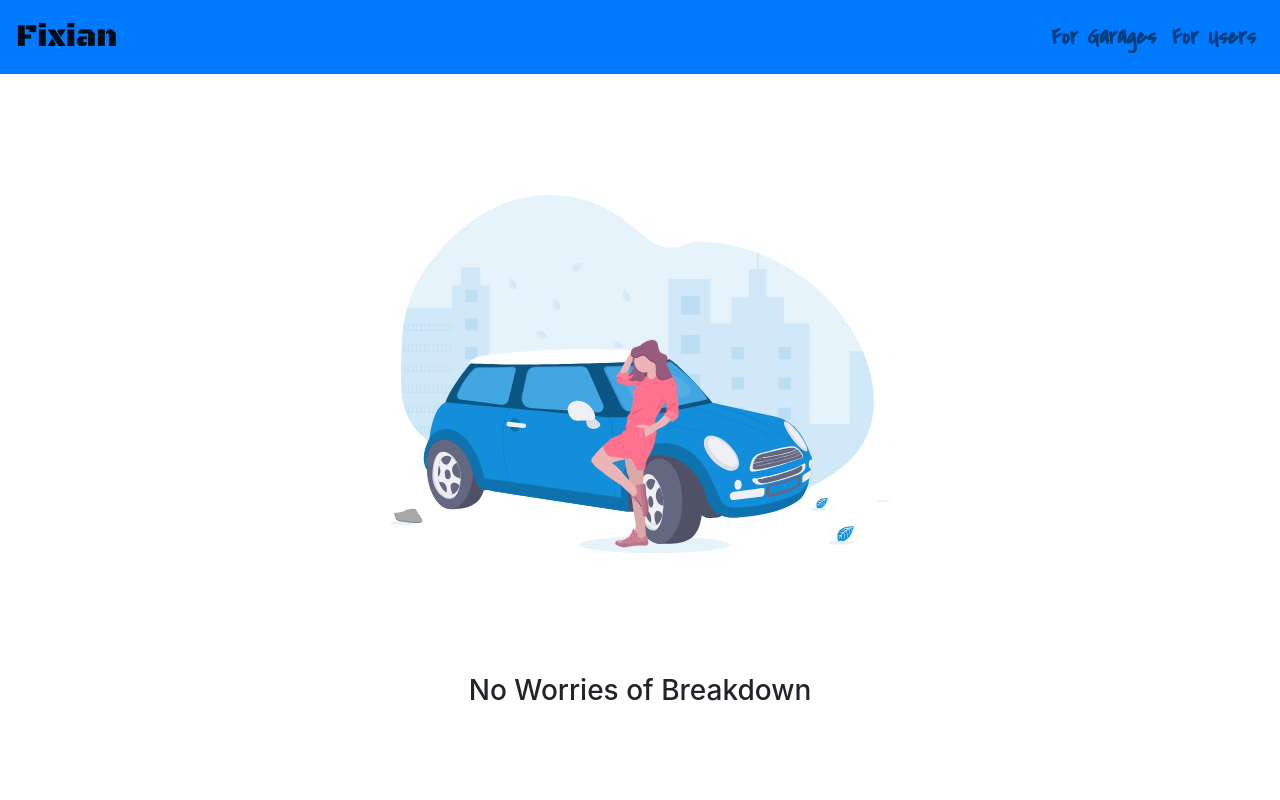
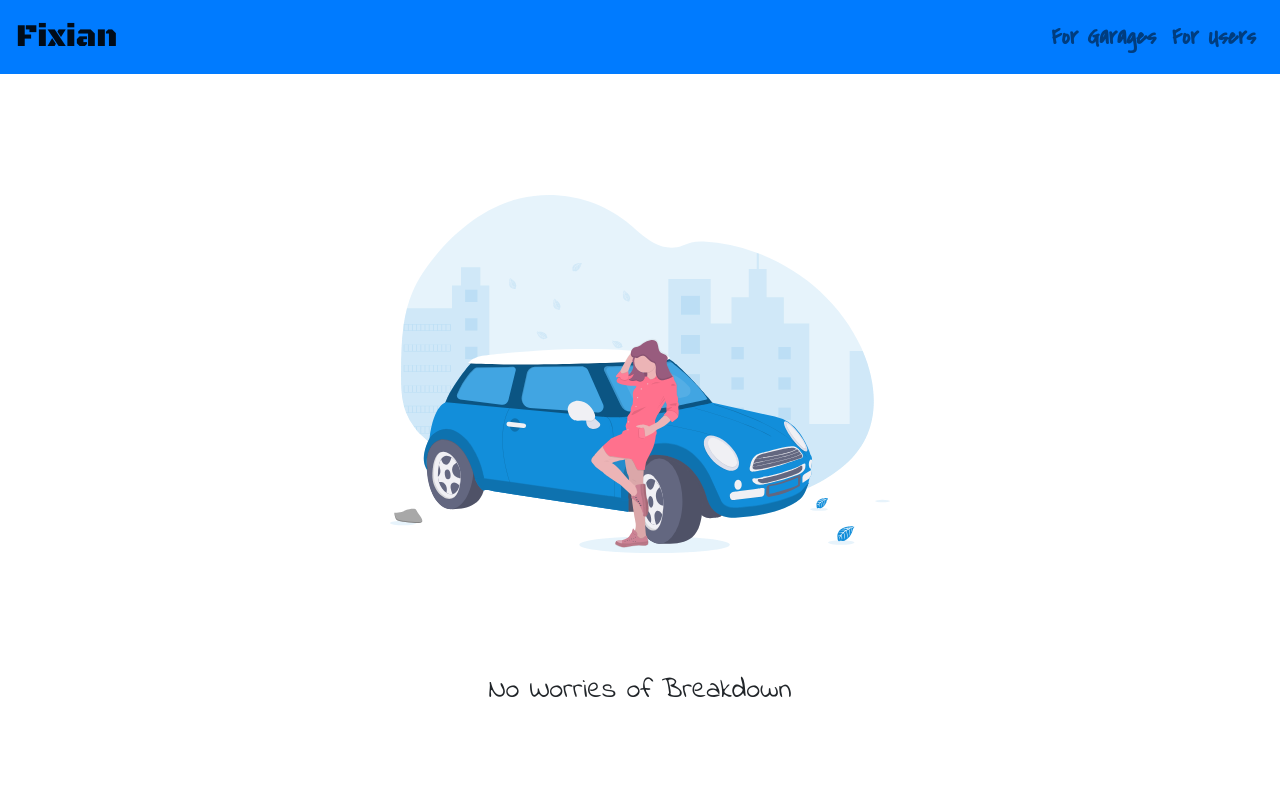
Before and after one commit to sudharsangs/fixian, a React (Create React App) app in the folder client/: page / in a window 1280 px wide. Shown: the top 800 px of the page. Built offline with nearby package versions, Linux system fonts and the light colour scheme; no server answers.

Commit message:
Updated font

```diff
--- a/client/src/core/Home.module.css
+++ b/client/src/core/Home.module.css
@@ -1,7 +1,13 @@
+@import url("https://fonts.googleapis.com/css2?family=Indie+Flower&display=swap");
+
 .imgClass {
   height: 600px;
   width: 600px;
   padding: 50px;
+}
+
+h3 {
+  font-family: "Indie Flower", cursive;
 }
 
 .wrapper {
```
